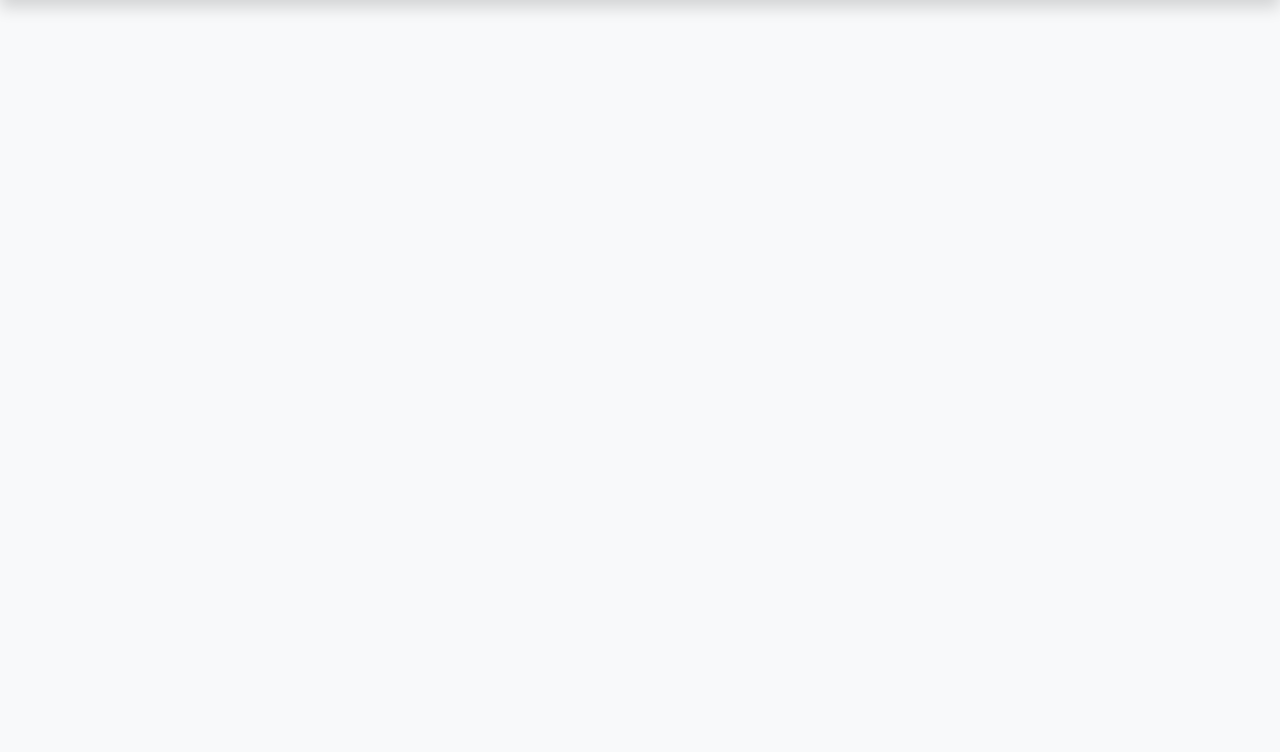
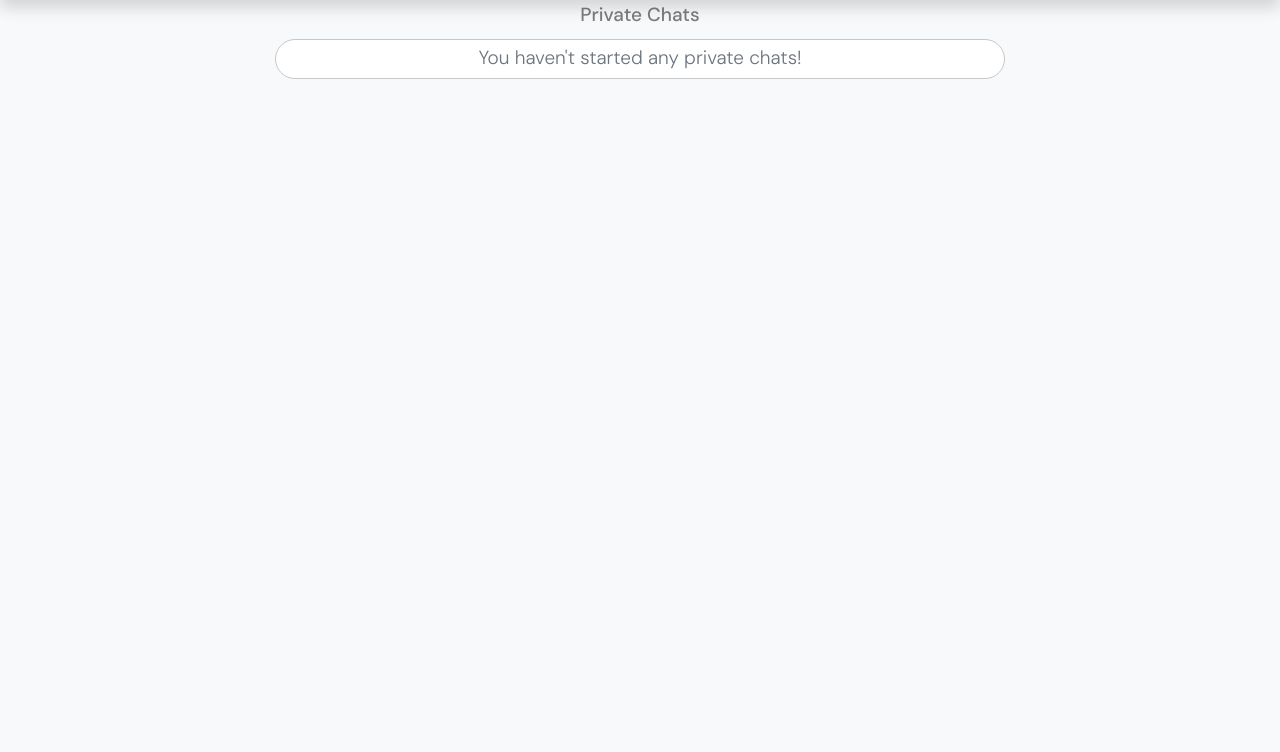
Before and after one commit to Altagrave-Git/ChatIRL, a Django app: page /private/ in a window 1280 px wide. Shown: the part 48-800 px from the top of the page. Run offline with Django 4.2, Linux system fonts and the light colour scheme; the visitor is signed in with stand-in values (Sample User, id 1); data that the repository does not hold is empty; some libraries are stand-ins or nearby versions.

Commit message:
Add bootstrap classes to private message list

```diff
--- a/chat/templates/chat/private_list.html
+++ b/chat/templates/chat/private_list.html
@@ -4,24 +4,27 @@
 {% endblock %}
 
 {% block main %}
-    <div class="container-fluid px-0">
+    <div class="container">
+        <div class="py-1">
+            <h5 class="h5 mb-0 text-black-50">Private Chats</h5>
+        </div>
         {% if private_rooms %}
             {% for room in private_rooms %}
-                <div class="row">
-                    {% for username in room.usernames %}
-                        {% if username != request.user.username %}
+                {% for username in room.usernames %}
+                    {% if username != request.user.username %}
                         <a href="{% url 'private_list' %}{{username}}">
-                            <div class="rounded bg-light">
-                                <h6>{{username}}</h6>
-                                <p>{{room.last_message}}</p>
+                            <div class="row mx-auto col-lg-8 py-2 bg-white border border-secondary-subtle rounded-pill">
+                                <h6 class="mb-0">{{username}}</h6>
+                                <p class="mb-0">{{room.last_message}}</p>
                             </div>
                         </a>
-                        {% endif %}
-                    {% endfor %}
-                </div>
+                    {% endif %}
+                {% endfor %}
             {% endfor %}
         {% else %}
-
+            <div class="col-lg-8 bg-white border border-1 border-secondary-subtle rounded-pill mx-auto mt-2">
+                <h6 class="my-2 lead text-secondary">You haven't started any private chats!</h6>
+            </div>
         {% endif %}
     </div>
 {% endblock %}
```
